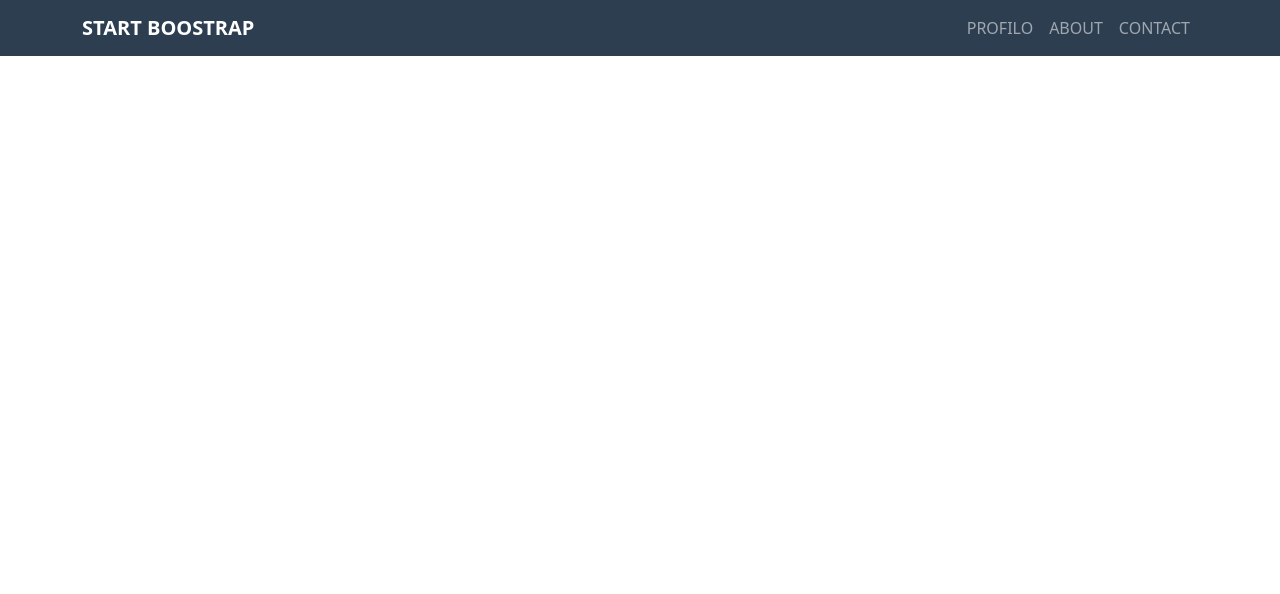
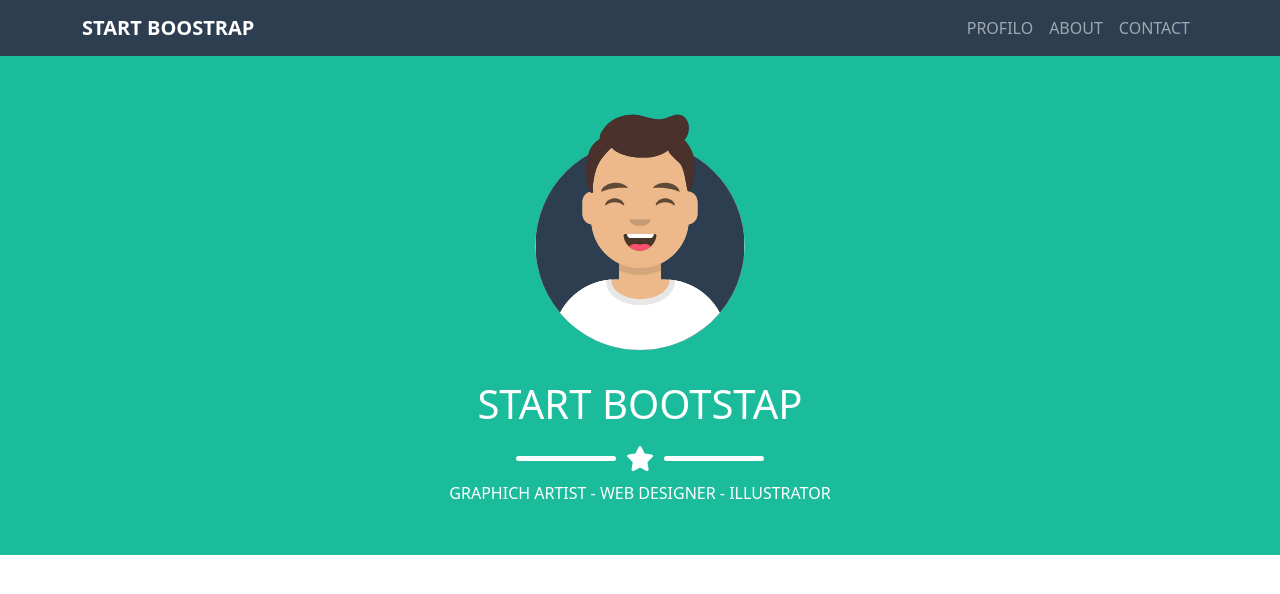
Before and after one commit to Spong3ibob/html-css-bootstrap-freelancer, a plain HTML site: page index.html in a window 1280 px wide. Drawn offline with nearby package versions, Linux system fonts and the light colour scheme.

Commit message:
finito 1sezione

```diff
--- a/css/style.css
+++ b/css/style.css
@@ -1,3 +1,42 @@
 header{
     background-color: #2c3e50;
 }
+.avatar{
+    height: auto;
+    width: 230px;
+    padding-top: 50px;
+    padding-bottom: 30px;
+}
+.section1{
+    background-color: #1abc9c;
+    color: white;
+}
+.container-sm{
+    display: flex;
+    align-items: center;
+    justify-content: center;
+    flex-direction: column;
+}
+
+.divisore{
+    display: flex;
+    justify-content: center;
+    align-items: center;
+    color: currentColor;
+    padding-top: 10px;
+}
+.line{
+    width: 100px;
+    height: 5px;
+    border-radius: 5px;
+    background-color: white;
+    margin: 0 10px;
+}
+#star{
+    font-size: 25px;
+}
+.specializazioni{
+    padding-top: 10px;
+    padding-bottom: 50px;
+    text-align: center;
+}
--- a/index.html
+++ b/index.html
@@ -6,6 +6,7 @@
     <meta name="viewport" content="width=device-width, initial-scale=1.0">
     <link rel="stylesheet" href="css/style.css">
     <link href="https://cdn.jsdelivr.net/npm/bootstrap@5.2.2/dist/css/bootstrap.min.css" rel="stylesheet" integrity="sha384-Zenh87qX5JnK2Jl0vWa8Ck2rdkQ2Bzep5IDxbcnCeuOxjzrPF/et3URy9Bv1WTRi" crossorigin="anonymous">
+    <link rel="stylesheet" href="https://cdnjs.cloudflare.com/ajax/libs/font-awesome/6.2.0/css/all.min.css" integrity="sha512-xh6O/CkQoPOWDdYTDqeRdPCVd1SpvCA9XXcUnZS2FmJNp1coAFzvtCN9BmamE+4aHK8yyUHUSCcJHgXloTyT2A==" crossorigin="anonymous" referrerpolicy="no-referrer" />
     <title>Bootstrap</title>
 </head>
 <body>
@@ -32,6 +33,20 @@
             </nav>
         </div>
     </header>
+    <main>
+        <section class="section1">
+            <div class="container-sm">
+                <img src="img/avatar.svg" alt="" class="avatar">
+                <h1>START BOOTSTAP</h1>
+            </div>
+            <div class="divisore">
+                <div class="line"></div>
+                <i class="fa-solid fa-star" id="star"></i>
+                <div class="line"></div>
+            </div>
+            <p class="specializazioni">GRAPHICH ARTIST - WEB DESIGNER - ILLUSTRATOR</p>
+         </section>
+    </main>
     <script src="https://cdn.jsdelivr.net/npm/bootstrap@5.2.2/dist/js/bootstrap.bundle.min.js" integrity="sha384-OERcA2EqjJCMA+/3y+gxIOqMEjwtxJY7qPCqsdltbNJuaOe923+mo//f6V8Qbsw3" crossorigin="anonymous"></script>
 </body>
 </html>
```
